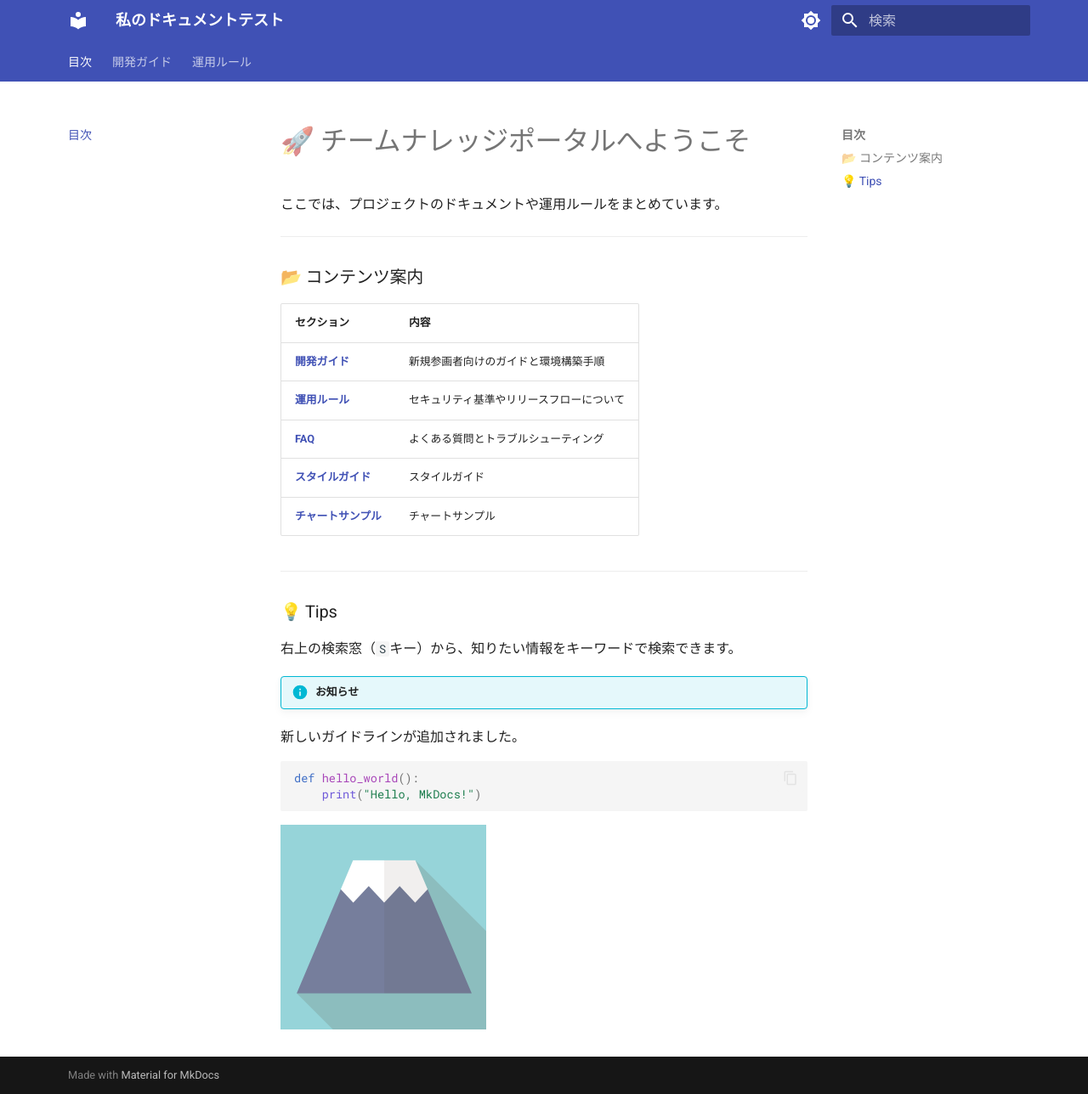
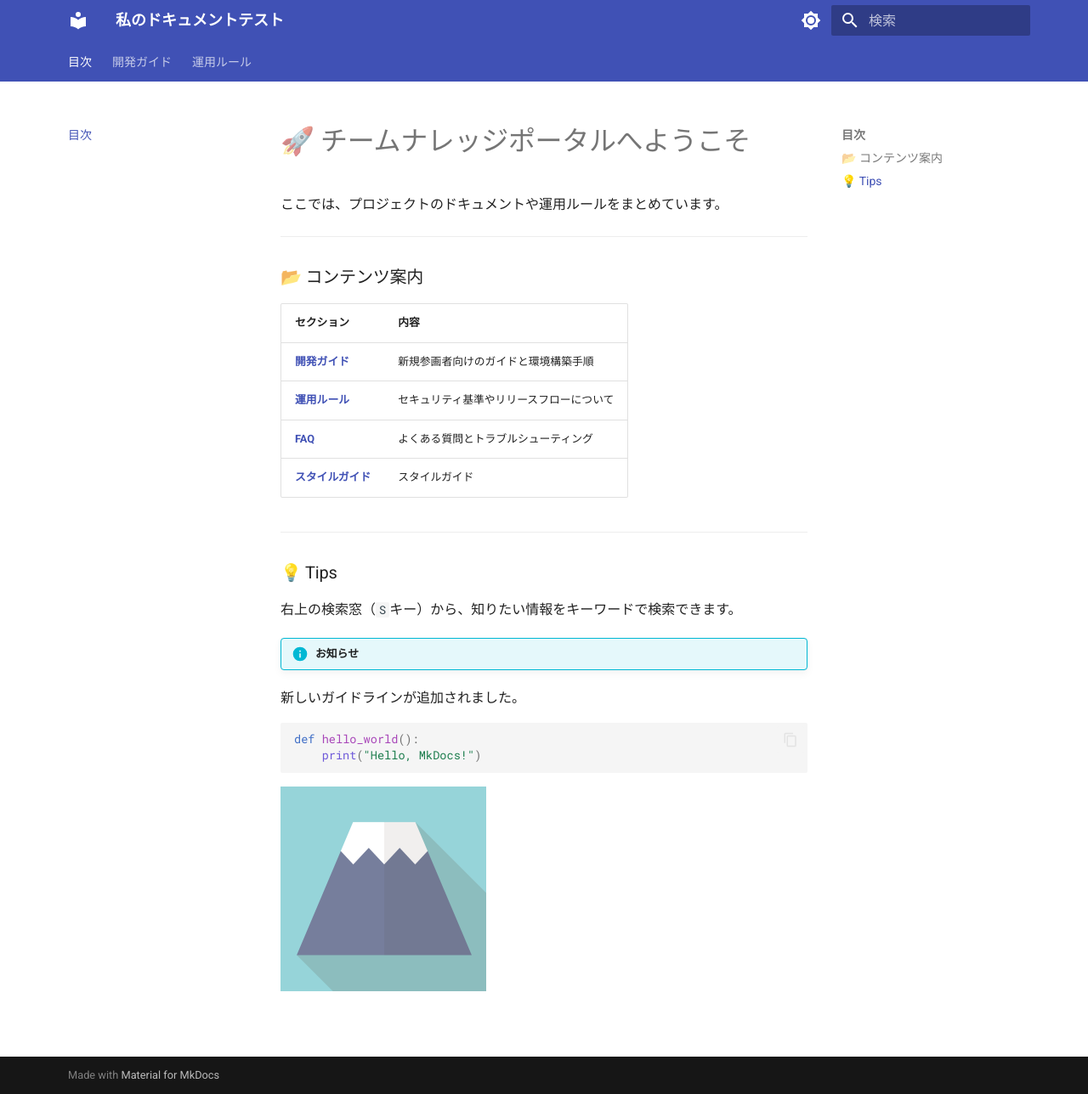
Before and after one commit to jun-kashiwagi/mkdocs-sandbox, an MkDocs documentation site: the page built from docs/index.md, in a window 1280 px wide and 1288 px high. Shown: the whole window at 85% size. Built offline with MkDocs 1.6.1 and Material for MkDocs 9.7.7, drawn with Linux system fonts in a browser that asks for light colours.

Commit message:
不要リンク削除

```diff
--- a/docs/index.md
+++ b/docs/index.md
@@ -12,7 +12,6 @@
 | **[運用ルール](./rules/security.md)** | セキュリティ基準やリリースフローについて |
 | **[FAQ](./faq.md)** | よくある質問とトラブルシューティング |
 | **[スタイルガイド](./style-guide.md)** | スタイルガイド |
-| **[チャートサンプル](.//flowchart-example.md)** | チャートサンプル |
 
 ---
 
```
